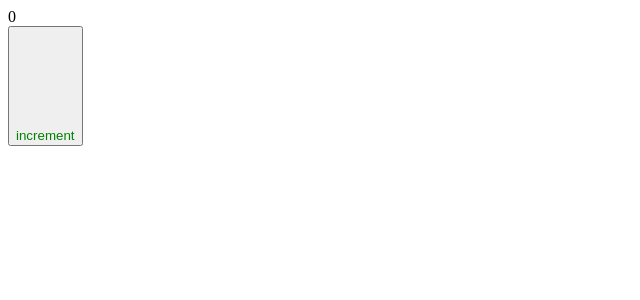
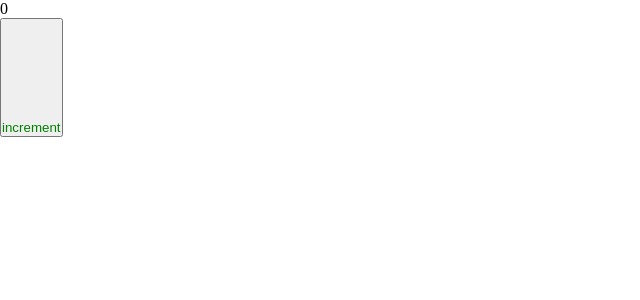
Before and after one commit to diman63sss2/mediasoftSecondTest, a React app: page / in a window 1280 px wide. Shown: the top 300 px of the page, without its empty margins (0-640 px from the left). Built offline with nearby package versions, Linux system fonts and the light colour scheme.

Commit message:
0.3.06 scss modules for prod and dev.

```diff
--- /dev/null
+++ b/src/App.tsx
@@ -0,0 +1,13 @@
+import React from "react";
+import { Counter } from "./components/Counter";
+import './index.scss';
+
+const App = () => {
+  return (
+    <div className="app">
+      <Counter/>
+    </div>
+  );
+};
+
+export default App;
--- a/src/components/Counter.scss
+++ b/src/components/Counter.module.scss
@@ -1,4 +1,4 @@
-button {
+.button {
     padding-top: 100px;
     color: green;
 }
--- a/src/components/Counter.tsx
+++ b/src/components/Counter.tsx
@@ -1,5 +1,5 @@
 import React, { useState } from "react";
-import './Counter.scss';
+import classes from './Counter.module.scss';
 
 export const Counter = () => {
   const [count, setCount] = useState(0);
@@ -13,7 +13,7 @@ export const Counter = () => {
       <div>
         {count}
       </div>
-      <button onClick={increment}>
+      <button className={classes.button} onClick={increment}>
         increment
       </button>
     </div>
--- /dev/null
+++ b/src/index.scss
@@ -0,0 +1,9 @@
+* {
+  margin: 0;
+  padding: 0;
+  box-sizing: border-box;
+}
+
+.app {
+  font-size: 16px;
+}
--- a/src/index.tsx
+++ b/src/index.tsx
@@ -1,9 +1,7 @@
 import { render } from "react-dom";
-import { Counter } from "./components/Counter";
+import App from "./App";
 
 render(
-  <div>
-    <Counter/>
-  </div>,
-  document.getElementById('root')
+    <App/>,
+    document.getElementById('root')
 )
```
Also changed, not shown: src/global.d.ts (added, +7 -0 lines), 8 other files (tests, documents, lock files or other folders).
